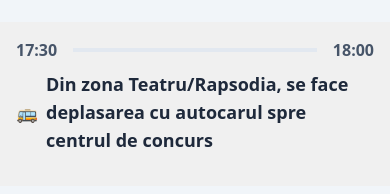
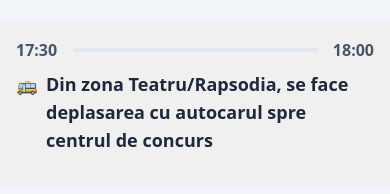
Before and after one commit to RobertPietraru/onigim2025, a SvelteKit app: page / in a window 390 px wide. Shown: the part 650-844 px from the top of the page. Built offline with nearby package versions, Linux system fonts and the light colour scheme.

Commit message:
modificare program

```diff
--- a/src/routes/+page.svelte
+++ b/src/routes/+page.svelte
@@ -143,7 +143,7 @@
 
         <div class="px-4 flex-1 lg:px-6 pb-6 md:pb-0 md:min-h-20">
             <h3
-                class="text-slate-800 mb-2 sm:mb-3 text-lg sm:text-xl font-semibold flex items-center gap-2"
+                class="text-slate-800 mb-2 sm:mb-3 text-lg sm:text-xl font-semibold flex items-start gap-2 "
             >
                 {#if act.activity.label}
                     <span
@@ -151,7 +151,7 @@
                             act.activity.type as keyof typeof activities
                         ]?.icon || "📅"}</span
                     >
-                    <span>{act.activity.label}</span>
+                    <span>{@html act.activity.label}</span>
                 {/if}
             </h3>
             {#if act.locations && act.locations.length > 0}
--- a/src/routes/program.ts
+++ b/src/routes/program.ts
@@ -258,7 +258,7 @@ export let program = [
                 end: 14.0,
                 activity: {
                     ...activities.oni,
-                    label: "Proba ONI",
+                    label: "Proba ONI pentru clasele V-VI de la <span class='text-red-500'>10:00 la 14:00</span>. <br>De la <span class='text-red-500'>15:00 la 19:00</span>, proba ONI pentru clasele VII-VIII",
                 },
                 branch: "elev",
                 locations: [places.casalux],
@@ -287,12 +287,22 @@ export let program = [
             },
             {
                 start: 14.5,
-                end: 16.0,
+                end: 15.5,
                 activity: {
                     ...activities.dinner,
                     label: "Masa de prânz",
                 },
                 locations: [places.hotelRapsodia, places.hotelMaria, places.hotelBelvedere, places.hotelPremier],
+                observations: null,
+            },
+
+            {
+                start: 15.5,
+                end: 16.0,
+                activity: {
+                    ...activities.freeTime,
+                    label: null,
+                },
                 observations: null,
             },
             {
```
